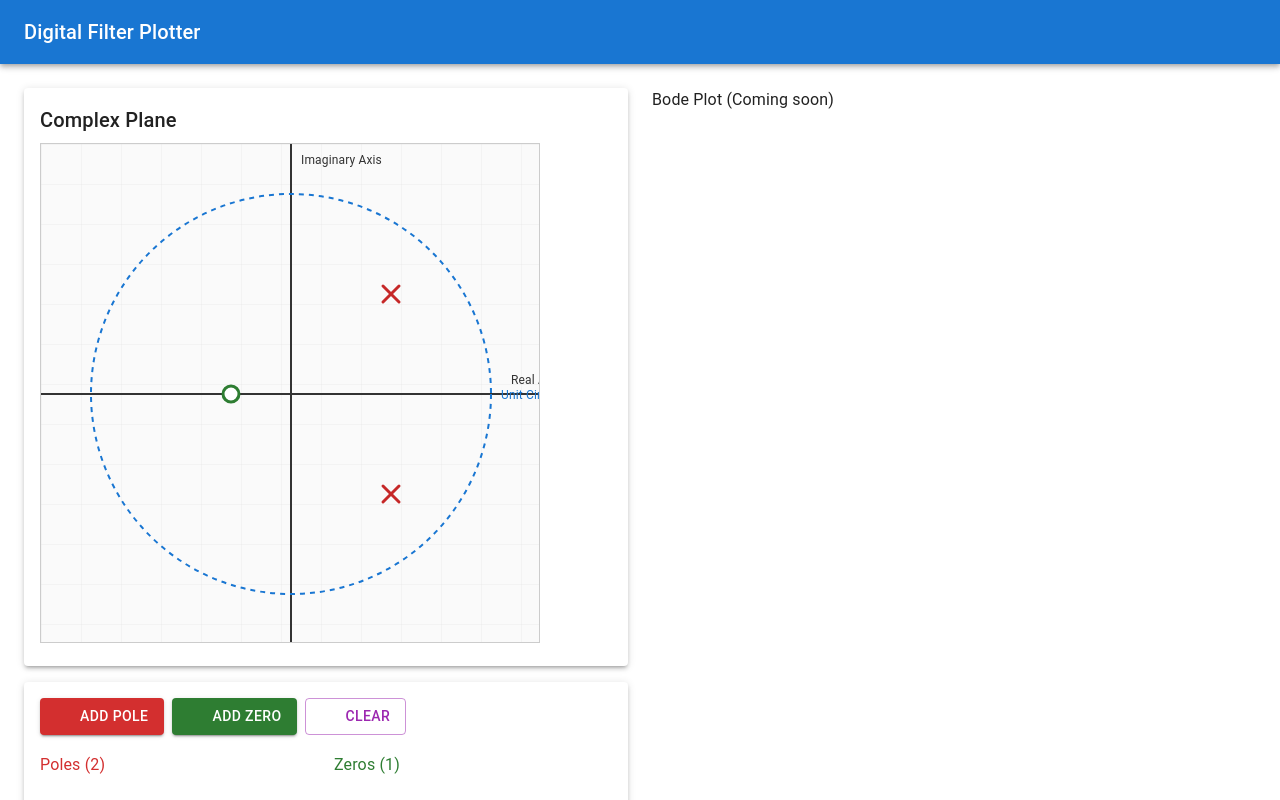
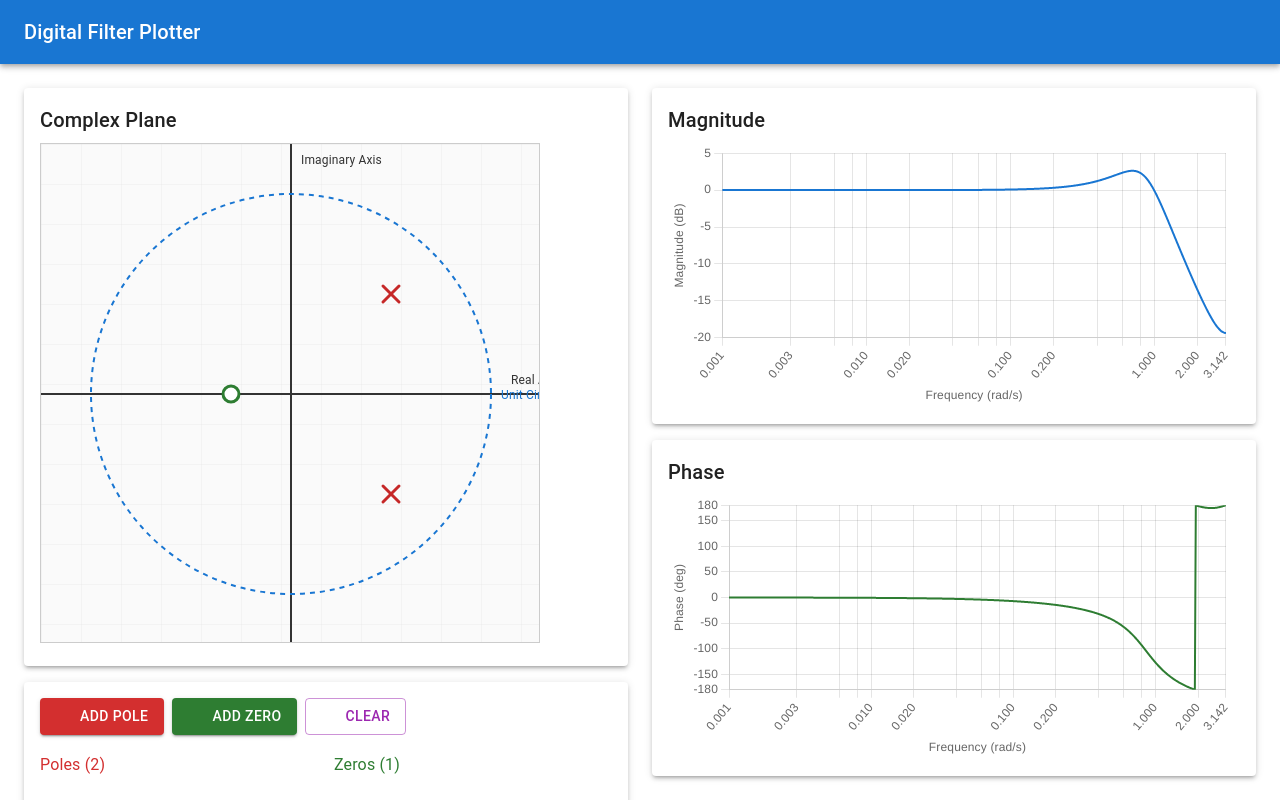
Before and after one commit to yuinore/dfilterplot, a React (Vite) app: page / in a window 1280 px wide. Built offline with nearby package versions, Linux system fonts and the light colour scheme; some icons are missing.

Commit message:
feat: add Bode plot visualization with Chart.js

```diff
--- a/src/App.tsx
+++ b/src/App.tsx
@@ -3,6 +3,7 @@ import { useMemo, useState, useRef } from 'react';
 import { Header } from './components/Header';
 import { ComplexPlane } from './components/ComplexPlane';
 import { Toolbar } from './components/Toolbar';
+import { BodePlot } from './components/BodePlot';
 import type { PoleZero } from './types';
 
 function App() {
@@ -178,7 +179,9 @@ function App() {
               onClear={handleClear}
             />
           </Box>
-          <Box sx={{ flex: 1 }}>Bode Plot (Coming soon)</Box>
+          <Box sx={{ flex: 1, minHeight: 0 }}>
+            <BodePlot poles={poles} zeros={zeros} />
+          </Box>
         </Box>
       </Box>
     </ThemeProvider>
--- /dev/null
+++ b/src/components/BodePlot.tsx
@@ -0,0 +1,153 @@
+import { Paper, Typography, Box } from '@mui/material';
+import { useTranslation } from 'react-i18next';
+import { useMemo } from 'react';
+import {
+  Chart as ChartJS,
+  CategoryScale,
+  LinearScale,
+  PointElement,
+  LineElement,
+  Title,
+  Tooltip,
+  Legend,
+  LogarithmicScale,
+} from 'chart.js';
+import { Line } from 'react-chartjs-2';
+import type { PoleZero } from '../types';
+import { calculateFrequencyResponseLog } from '../utils/transferFunction';
+
+// Chart.js の登録
+ChartJS.register(
+  CategoryScale,
+  LinearScale,
+  LogarithmicScale,
+  PointElement,
+  LineElement,
+  Title,
+  Tooltip,
+  Legend
+);
+
+interface BodePlotProps {
+  poles: PoleZero[];
+  zeros: PoleZero[];
+}
+
+export const BodePlot = ({ poles, zeros }: BodePlotProps) => {
+  const { t } = useTranslation();
+
+  // 周波数応答を計算
+  const frequencyResponse = useMemo(() => {
+    return calculateFrequencyResponseLog(zeros, poles, 512);
+  }, [zeros, poles]);
+
+  // 振幅特性のグラフデータ
+  const magnitudeData = useMemo(() => {
+    return {
+      labels: frequencyResponse.frequency,
+      datasets: [
+        {
+          label: t('bodePlot.magnitude'),
+          data: frequencyResponse.magnitude,
+          borderColor: 'rgb(25, 118, 210)',
+          backgroundColor: 'rgba(25, 118, 210, 0.1)',
+          borderWidth: 2,
+          pointRadius: 0,
+          tension: 0.1,
+        },
+      ],
+    };
+  }, [frequencyResponse, t]);
+
+  // 位相特性のグラフデータ
+  const phaseData = useMemo(() => {
+    return {
+      labels: frequencyResponse.frequency,
+      datasets: [
+        {
+          label: t('bodePlot.phase'),
+          data: frequencyResponse.phase,
+          borderColor: 'rgb(46, 125, 50)',
+          backgroundColor: 'rgba(46, 125, 50, 0.1)',
+          borderWidth: 2,
+          pointRadius: 0,
+          tension: 0.1,
+        },
+      ],
+    };
+  }, [frequencyResponse, t]);
+
+  // 共通のグラフオプション
+  const commonOptions = {
+    responsive: true,
+    maintainAspectRatio: false,
+    scales: {
+      x: {
+        type: 'logarithmic' as const,
+        title: {
+          display: true,
+          text: t('bodePlot.frequency'),
+        },
+        min: 0.001,
+        max: Math.PI,
+      },
+    },
+    plugins: {
+      legend: {
+        display: false,
+      },
+    },
+  };
+
+  // 振幅特性のオプション
+  const magnitudeOptions = {
+    ...commonOptions,
+    scales: {
+      ...commonOptions.scales,
+      y: {
+        title: {
+          display: true,
+          text: t('bodePlot.magnitudeDB'),
+        },
+      },
+    },
+  };
+
+  // 位相特性のオプション
+  const phaseOptions = {
+    ...commonOptions,
+    scales: {
+      ...commonOptions.scales,
+      y: {
+        title: {
+          display: true,
+          text: t('bodePlot.phaseDeg'),
+        },
+        min: -180,
+        max: 180,
+      },
+    },
+  };
+
+  return (
+    <Box sx={{ display: 'flex', flexDirection: 'column', gap: 2, height: '100%' }}>
+      <Paper elevation={3} sx={{ p: 2, flex: 1, minHeight: 0 }}>
+        <Typography variant="h6" gutterBottom>
+          {t('bodePlot.magnitude')}
+        </Typography>
+        <Box sx={{ height: 'calc(100% - 40px)' }}>
+          <Line data={magnitudeData} options={magnitudeOptions} />
+        </Box>
+      </Paper>
+
+      <Paper elevation={3} sx={{ p: 2, flex: 1, minHeight: 0 }}>
+        <Typography variant="h6" gutterBottom>
+          {t('bodePlot.phase')}
+        </Typography>
+        <Box sx={{ height: 'calc(100% - 40px)' }}>
+          <Line data={phaseData} options={phaseOptions} />
+        </Box>
+      </Paper>
+    </Box>
+  );
+};
```
